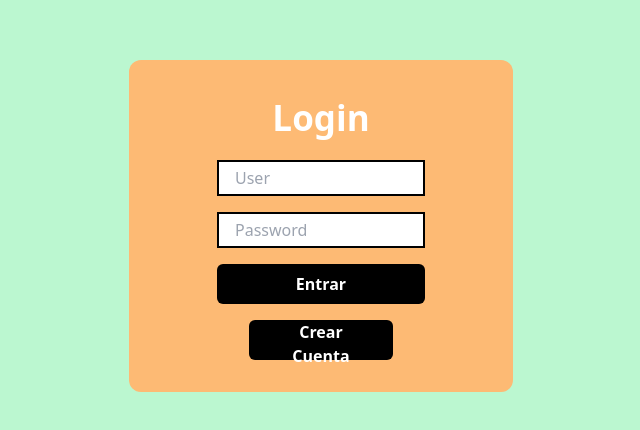
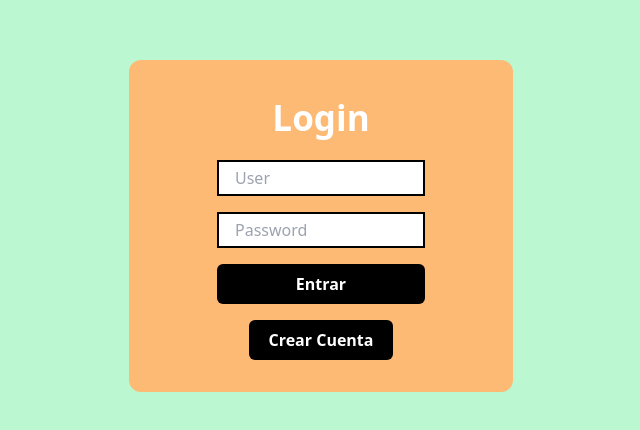
Before and after one commit to bryanalay/aalmiapp, a React (Vite) app: page / in a window 1280 px wide. Shown: the part 174-604 px from the top of the page, without its empty margins (319-959 px from the left). Built offline with nearby package versions, Linux system fonts and the light colour scheme.

Commit message:
adding things

```diff
--- a/src/App.jsx
+++ b/src/App.jsx
@@ -1,12 +1,9 @@
 import "./App.css";
-import { Login } from "./pages/LoginPage";
+import { LoginPage } from "./pages/LoginPage";
 import { useEffect } from "react";
 import { useData } from "./hooks/useData";
 import { Pages } from "./pages/Pages";
 import { Register } from "./pages/RegisterPage";
-
-//token example dev
-//eyJhbGciOiJIUzI1NiIsInR5cCI6IkpXVCJ9.eyJ1c2VyaWQiOiJraHcwIiwidXNlcm5hbWUiOiJ0ZXN0dXNlciIsInBhc3N3b3JkIjoiJDJiJDA1JEh2ZzlnRk9XYkd6alcyYmRYNURxWnUxZkdVbnJianhKQzZtQ295N0FSbTF5MmwwQUVtR0VPIiwiaWF0IjoxNjc1ODg4NDkxfQ.CLN11C4abgc3ObtyG3uU_SXYQOFhygSYskYgvEVckVI
 
 function App() {
   const { login, deleteToken, hayToken, token,register,setRegister, showRegisterForm, registerUser, deletePost } = useData();
@@ -17,9 +14,10 @@ function App() {
     }
   }, [login]);
 
+// className="h-screen w-screen py-4 px-4 bg-slate-400"
   return (
-    <div className={`bg-cyan-400`}>
-      {register ? (token ? <Pages deleteToken={deleteToken} deletePost={deletePost}/>: <Login login={login} showRegisterForm={showRegisterForm} /> ) : <Register registerUser={registerUser} showRegisterForm={showRegisterForm}/> }
+    <div>
+      {register ? (token ? <Pages deleteToken={deleteToken} deletePost={deletePost}/>: <LoginPage login={login} showRegisterForm={showRegisterForm} /> ) : <Register registerUser={registerUser} showRegisterForm={showRegisterForm}/> }
     </div>
   );
 }
--- /dev/null
+++ b/src/components/HomeComponents/LeftSlide.jsx
@@ -0,0 +1,13 @@
+function LeftSlide({deleteToken}){
+    return(<div className="bg-teal-600 h-full max-w-[350px]">
+<button className={`inline-block text-center h-10 px-4 py-2 m-3 font-semibold rounded-md bg-black text-white hover:bg-red-700 hover:text-black `}
+        onClick={() => {
+          deleteToken();
+        }}
+      >
+        Cerrar Sesion
+      </button>
+    </div>)
+}
+
+export { LeftSlide }
--- /dev/null
+++ b/src/components/HomeComponents/RightSlide.jsx
@@ -0,0 +1,7 @@
+function RightSlide(){
+    return(<div className="bg-red-300" >
+        <h1>righ slide</h1>
+    </div>)
+}
+
+export { RightSlide }
--- a/src/components/LoginComponents/LoginForm.jsx
+++ b/src/components/LoginComponents/LoginForm.jsx
@@ -14,10 +14,10 @@ function LoginForm({login,showRegisterForm}){
         <h1 className="text-white font-bold text-[35px]" >Login</h1>
         <input className={`rounded-none w-52 h-9 px-4 border-black border-2`} onChange={handleChangeUsername} placeholder="User"></input>
         <input type={`password`} className={`rounded-none w-52 h-9 px-4 border-black border-2`} onChange={handleChangePassword} placeholder="Password"></input>
-        <button  className={`h-10 px-6 font-semibold w-52 rounded-md bg-black text-white`} onClick={()=>{
+        <button  className={`inline-block text-center h-10 px-4 py-2 font-semibold w-52 rounded-md bg-black text-white hover:bg-slate-800`} onClick={()=>{
             login(user)
         }} >Entrar</button>
-        <button type="button" className={`h-10 px-6 w-36 font-semibold rounded-md bg-black text-white`} onClick={()=>showRegisterForm()}>Crear Cuenta</button>
+        <button type="button" className={`inline-block text-center h-10 px-4 py-2 w-36 font-semibold rounded-md bg-black text-white hover:bg-gray-800`} onClick={()=>showRegisterForm()}>Crear Cuenta</button>
     </div>)
 }
 
--- a/src/components/PostComponents/NewPostForm.jsx
+++ b/src/components/PostComponents/NewPostForm.jsx
@@ -28,8 +28,8 @@ function NewPostForm({data,setData}){
     }
 
     return(<div className={`bg-emerald-400 p-3`}>
-        <input className={`rounded-md mr-5`} onChange={handleInput} placeholder="Post content"></input>
-        <button className={`class="h-10 px-6 py-3 font-semibold rounded-md bg-black text-white type="submit"`} onClick={setPost} >Create post</button>
+        <input className={`rounded-md mr-5 max-w-sm min-w-min`} onChange={handleInput} placeholder="Post content"></input>
+        <button className={`inline-block text-center h-10 px-4 py-2 font-semibold rounded-md bg-black hover:bg-slate-700 text-white`} onClick={setPost} >Create post</button>
     </div>)
 }
 
--- a/src/components/PostComponents/Posts.jsx
+++ b/src/components/PostComponents/Posts.jsx
@@ -3,7 +3,7 @@ import { NewPostForm } from "./NewPostForm";
 
 function Posts({data,setData,deletePost}) {
   return (
-    <div className={`bg-sky-300 py-3`}>
+    <div className={`bg-sky-300 py-3 border-l-2 border-r-2 border-gray-300 h-full`}>
       <div className={`px-4 my-3`}>
         <NewPostForm data={data} setData={setData} />
       </div>
--- a/src/components/RegisterComponents/RegisterForm.jsx
+++ b/src/components/RegisterComponents/RegisterForm.jsx
@@ -19,10 +19,10 @@ function RegisterForm({registerUser,showRegisterForm}){
         <h1 className="text-white font-bold text-[35px]">Create Account</h1>
         <input className={`rounded-none w-52 h-9 px-4 border-black border-2`} onChange={handleChangeUsername} placeholder="User"></input>
         <input className={`rounded-none w-52 h-9 px-4 border-black border-2`} onChange={handleChangePassword} placeholder="Password"></input>
-        <button  className={`class="h-10 px-6 py-3 font-semibold rounded-md bg-black text-white type="submit"`} onClick={()=>{
+        <button  className={`inline-block text-center h-10 px-4 py-2 font-semibold rounded-md bg-black text-white hover:bg-slate-800`} onClick={()=>{
             registerUser(user)
         }} >Create</button>
-        <button className="font-semibold" onClick={()=>{showRegisterForm()}} >Ya tengo cuenta</button>
+        <button className="font-semibold hover:text-gray-600" onClick={()=>{showRegisterForm()}} >Ya tengo cuenta</button>
     </div>)
 }
 
--- a/src/hooks/useData.jsx
+++ b/src/hooks/useData.jsx
@@ -33,20 +33,12 @@ function useData() {
   }
 
   function showRegisterForm() {
-    switch (register) {
-      case true:
-        setRegister(false);
-        break;
-      case false:
-        setRegister(true);
-        break;
-      default:
-        break;
-    }
+    register? setRegister(false):setRegister(true)
   }
 
   function hayToken() {
     const tk = traerToken();
+
     if (tk) {
       return setToken(true);
     } else {
--- a/src/pages/HomePage.jsx
+++ b/src/pages/HomePage.jsx
@@ -1,16 +1,13 @@
 import { PostsPage } from "./PostsPage";
+import { LeftSlide } from "../components/HomeComponents/LeftSlide";
+import { RightSlide } from "../components/HomeComponents/RightSlide";
 
 function Home({ deleteToken,deletePost }) {
   return (
-    <div className={`bg-yellow-200 py-4 px-4`}>
-      <button className={`class="h-10 px-6 py-3 m-3 font-semibold rounded-md bg-black text-white type="submit"`}
-        onClick={() => {
-          deleteToken();
-        }}
-      >
-        Cerrar Sesion
-      </button>
+    <div className={`bg-yellow-200 h-screen grid grid-flow-col`}>
+      <LeftSlide deleteToken={deleteToken} />
       <PostsPage deletePost={deletePost}/>
+      <RightSlide />
     </div>
   );
 }
--- a/src/pages/LoginPage.jsx
+++ b/src/pages/LoginPage.jsx
@@ -1,10 +1,10 @@
 import { LoginForm } from "../components/LoginComponents/LoginForm"
 
-function Login({login,showRegisterForm}){
+function LoginPage({login,showRegisterForm}){
     return(<div className={`bg-green-200 h-screen grid justify-center items-center`}>
         <LoginForm login={login} showRegisterForm={showRegisterForm}/>
 
     </div>)
 }
 
-export { Login }
+export { LoginPage }
--- a/src/pages/Pages.jsx
+++ b/src/pages/Pages.jsx
@@ -1,7 +1,7 @@
 import { Home } from "./HomePage"
 
 function Pages({deleteToken, deletePost}){
-    return <div className={`bg-cyan-200 p-4`}>
+    return <div className={`p-4 h-screen`}>
         <Home deleteToken={deleteToken} deletePost={deletePost} />
     </div>
 }
--- a/src/pages/PostsPage.jsx
+++ b/src/pages/PostsPage.jsx
@@ -4,8 +4,7 @@ import { useFetch } from "../hooks/useFetch";
 function PostsPage({deletePost}){
     const { data, setData, loading } = useFetch("https://almiapitest.herokuapp.com/api/v1/posts");
 
-   return(<div className={`bg-green-300 px-3 py-3`}>
-        <h1>Posts page</h1>
+   return(<div className={`bg-green-800 w-full`}>
         {loading ? <h1>Loading...</h1> :<Posts data={data} setData={setData} deletePost={deletePost}/>}
     </div>)
 }
```
